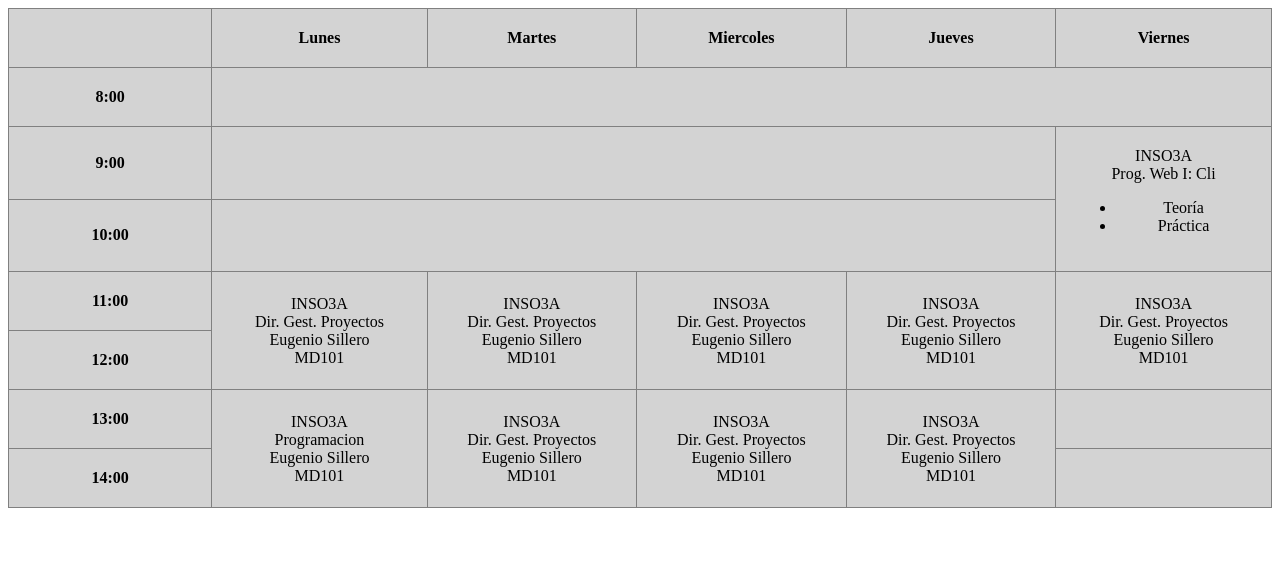
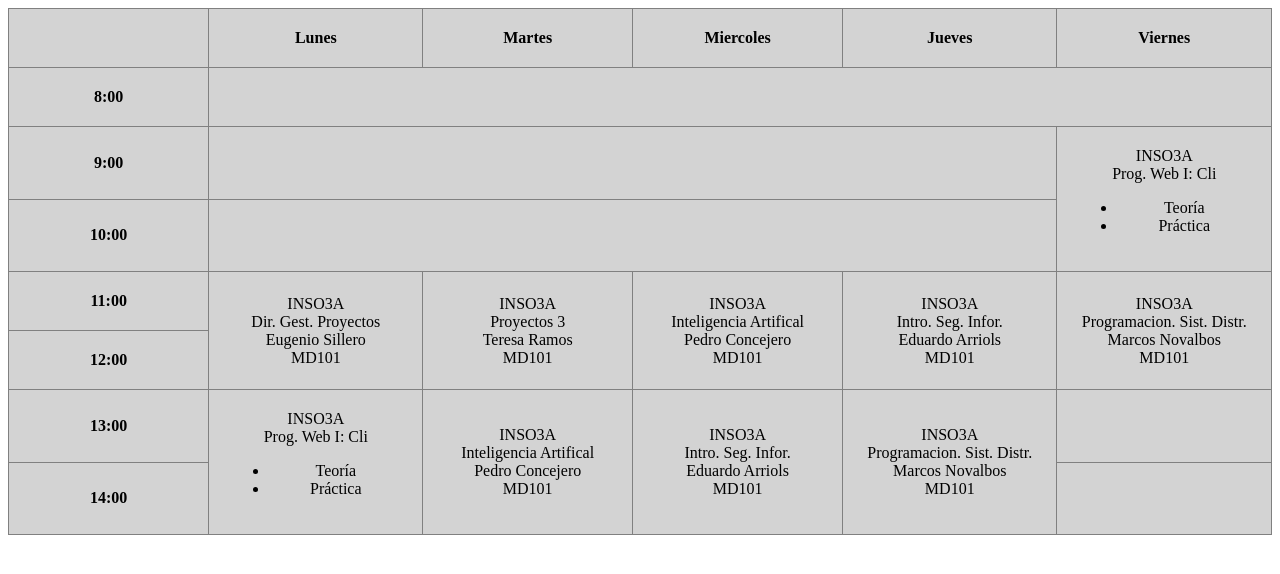
Before and after one commit to peke4501/PWC1.AndresAguirre, a plain HTML site: page Ejercicio1.html in a window 1280 px wide. Drawn offline with Linux system fonts and the light colour scheme.

Commit message:
Update Ejercicio1.html

```diff
--- a/Ejercicio1.html
+++ b/Ejercicio1.html
@@ -57,16 +57,16 @@
                     <div>INSO3A<br>Dir. Gest. Proyectos<br>Eugenio Sillero<br>MD101</div>
                 </td>
                 <td rowspan="2">
-                    <div>INSO3A<br>Dir. Gest. Proyectos<br>Eugenio Sillero<br>MD101</div>
+                    <div>INSO3A<br>Proyectos 3<br>Teresa Ramos<br>MD101</div>
                 </td>
                 <td rowspan="2">
-                    <div>INSO3A<br>Dir. Gest. Proyectos<br>Eugenio Sillero<br>MD101</div>
+                    <div>INSO3A<br>Inteligencia Artifical<br>Pedro Concejero<br>MD101</div>
                 </td>
                 <td rowspan="2">
-                    <div>INSO3A<br>Dir. Gest. Proyectos<br>Eugenio Sillero<br>MD101</div>
+                    <div>INSO3A<br>Intro. Seg. Infor.<br>Eduardo Arriols<br>MD101</div>
                 </td>
                 <td rowspan="2">
-                    <div>INSO3A<br>Dir. Gest. Proyectos<br>Eugenio Sillero<br>MD101</div>
+                    <div>INSO3A<br>Programacion. Sist. Distr.<br>Marcos Novalbos<br>MD101</div>
                 </td>
             </tr>
             <tr>
@@ -75,16 +75,19 @@
             <tr>
                 <th>13:00</th>
                 <td rowspan="2">
-                    <div>INSO3A<br>Programacion<br>Eugenio Sillero<br>MD101</div>
+                    <div>INSO3A<br>Prog. Web I: Cli</div>
+                    <ul>
+                        <li>Teoría</li>
+                        <li>Práctica</li>
                 </td>
                 <td rowspan="2">
-                    <div>INSO3A<br>Dir. Gest. Proyectos<br>Eugenio Sillero<br>MD101</div>
+                    <div>INSO3A<br>Inteligencia Artifical<br>Pedro Concejero<br>MD101</div>
                 </td>
                 <td rowspan="2">
-                    <div>INSO3A<br>Dir. Gest. Proyectos<br>Eugenio Sillero<br>MD101</div>
+                    <div>INSO3A<br>Intro. Seg. Infor.<br>Eduardo Arriols<br>MD101</div>
                 </td>
                 <td rowspan="2">
-                    <div>INSO3A<br>Dir. Gest. Proyectos<br>Eugenio Sillero<br>MD101</div>
+                    <div>INSO3A<br>Programacion. Sist. Distr.<br>Marcos Novalbos<br>MD101</div>
                 </td>
                 <td colspan="1"></td>
             </tr>
```
